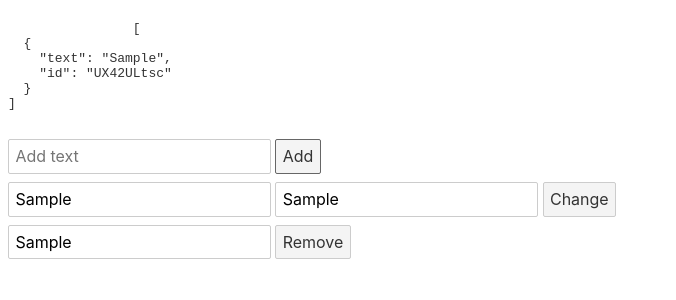
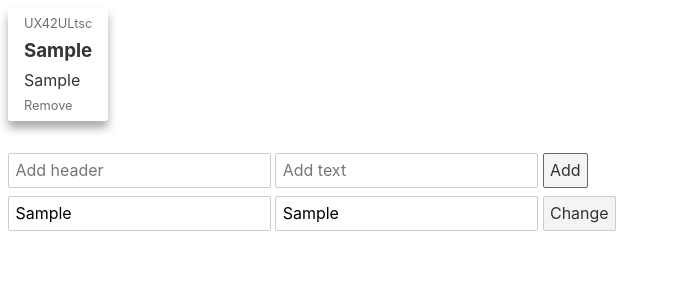
Before and after one commit to B0nBun/SvelteNoteApp, a Svelte app: page / in a window 1280 px wide. Both pictures are taken after typing "Sample", "Sample", "Sample", "Sample" into the empty fields and a click on the button "Add". Shown: the top 300 px of the page, without its empty margins (0-676 px from the left). Built offline with nearby package versions, Linux system fonts and the light colour scheme.

Commit message:
Somewhat better UI

```diff
--- a/public/global.css
+++ b/public/global.css
@@ -61,3 +61,8 @@ button:not(:disabled):active {
 button:focus {
 	border-color: #666;
 }
+
+* {
+	margin: 0;
+	padding: 0;
+}
--- a/src/App.svelte
+++ b/src/App.svelte
@@ -1,7 +1,11 @@
 <script lang='ts'>
     import notes from "./notesStore";
+    import Note from './Note.svelte'
+
     let addText : string;
-	let addInput : HTMLInputElement;
+    let addHeader : string;
+    let addHeaderInput : HTMLInputElement;
+    let addTextInput : HTMLInputElement;
     let changeId : string;
     let changeText : string;
     let changeIdInput : HTMLInputElement;
@@ -11,8 +15,12 @@
 
     const handleAdd = (e : MouseEvent) => {
         e.preventDefault()
-		notes.add(addText)
-		addInput.value = ''
+        if (!addText && !addHeader) return
+        notes.add(addText, addHeader)
+        addHeaderInput.value = ''
+        addTextInput.value = ''
+        addText = ''
+        addHeader = ''
     }
 
     const handleChange = (e : MouseEvent) => {
@@ -21,22 +29,20 @@
         changeIdInput.value = ''
         changeTextInput.value = ''
     }
-
-	const handleRemove = (e : MouseEvent) => {
-		e.preventDefault()
-		notes.remove(removeId)
-		removeInput.value = ''
-	}
-
 </script>
 
 <div>
-	<pre>
-		{JSON.stringify($notes, null, 2)}
-	</pre>
+    <div class="notes">
+        {#each $notes as note}
+            <Note {...note}/>
+        {:else}
+            <h2>No notes yet...</h2>
+        {/each}
+    </div>
     <form>
         <div>
-			<input type="text" bind:this={addInput} bind:value={addText} placeholder='Add text'>
+            <input type="text" bind:this={addHeaderInput} bind:value={addHeader} placeholder='Add header'>
+            <input type="text" bind:this={addTextInput} bind:value={addText} placeholder='Add text'>
             <button on:click={handleAdd}>Add</button>
         </div>
         <div>
@@ -44,9 +50,15 @@
             <input type="text" bind:this={changeTextInput} bind:value={changeText} placeholder="Change text">
             <button on:click={handleChange}>Change</button>
         </div>
-		<div>
-			<input type='text' bind:this={removeInput} bind:value={removeId} placeholder="remove ID">
-			<button on:click={handleRemove}>Remove</button>
-		</div>
     </form>
 </div>
+
+<style>
+    .notes {
+        display: flex;
+        flex-direction: row;
+        flex-wrap: wrap;
+        gap: 1em;
+        margin-bottom: 2rem;
+    }
+</style>
--- /dev/null
+++ b/src/Note.svelte
@@ -0,0 +1,42 @@
+<script lang='ts'>
+import notes from './notesStore'
+export let header : string = ''
+export let text : string = ''
+export let id : string
+
+const handleRemove = (e : MouseEvent) => notes.remove(id)
+const handleCopy = (e : MouseEvent) => navigator.clipboard.writeText(id)
+</script>
+
+<div class='note'>
+    <p on:click={handleCopy} class='muted'>{id}</p>
+    <h3 class='header'>{header}</h3>
+    <p>{text}</p>
+    <p on:click={handleRemove} class='muted'>Remove</p>
+</div>
+
+<style>
+    .note {
+        border-radius: .2rem;
+        padding: .5rem 1rem;
+        box-shadow: 0 7px 10px #aaa;
+        max-width: 300px;
+        display: flex;
+        height: fit-content;
+        flex-direction: column;
+        justify-content: space-between;
+        gap: .5rem;
+    }
+
+    .muted {
+        font-size: .8rem;
+        opacity: .7;
+        cursor: pointer;
+        align-self: flex-start;
+    }
+
+    .muted:hover {
+        text-decoration: underline;
+        opacity: .9;
+    }
+</style>
--- a/src/notesStore.ts
+++ b/src/notesStore.ts
@@ -15,7 +15,7 @@ function createNotesStore() {
         set(notes)
     }
 
-    const addNote = (text: string, header?: string) => {
+    const addNote = (text: string = '', header: string = '') => {
         const newNote = {
             text,
             header,
```
Lines whose indentation alone changed are shown as unchanged.
